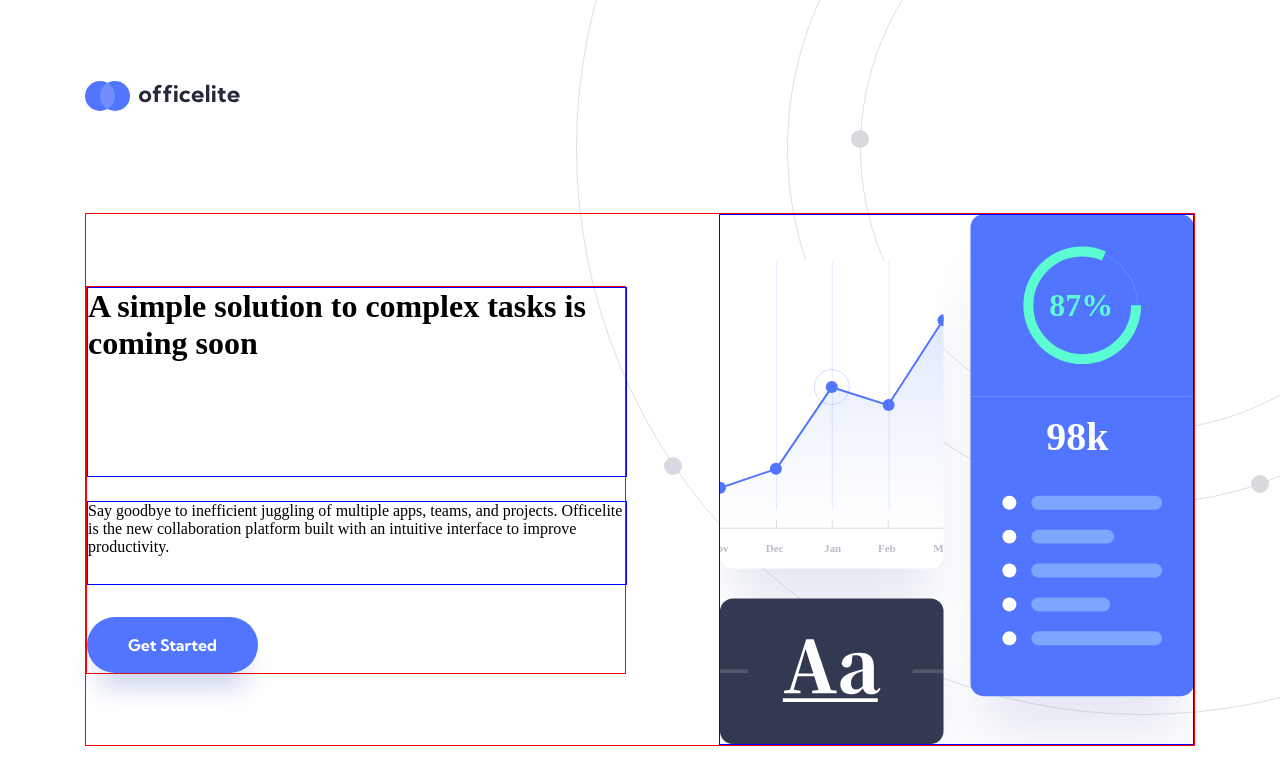
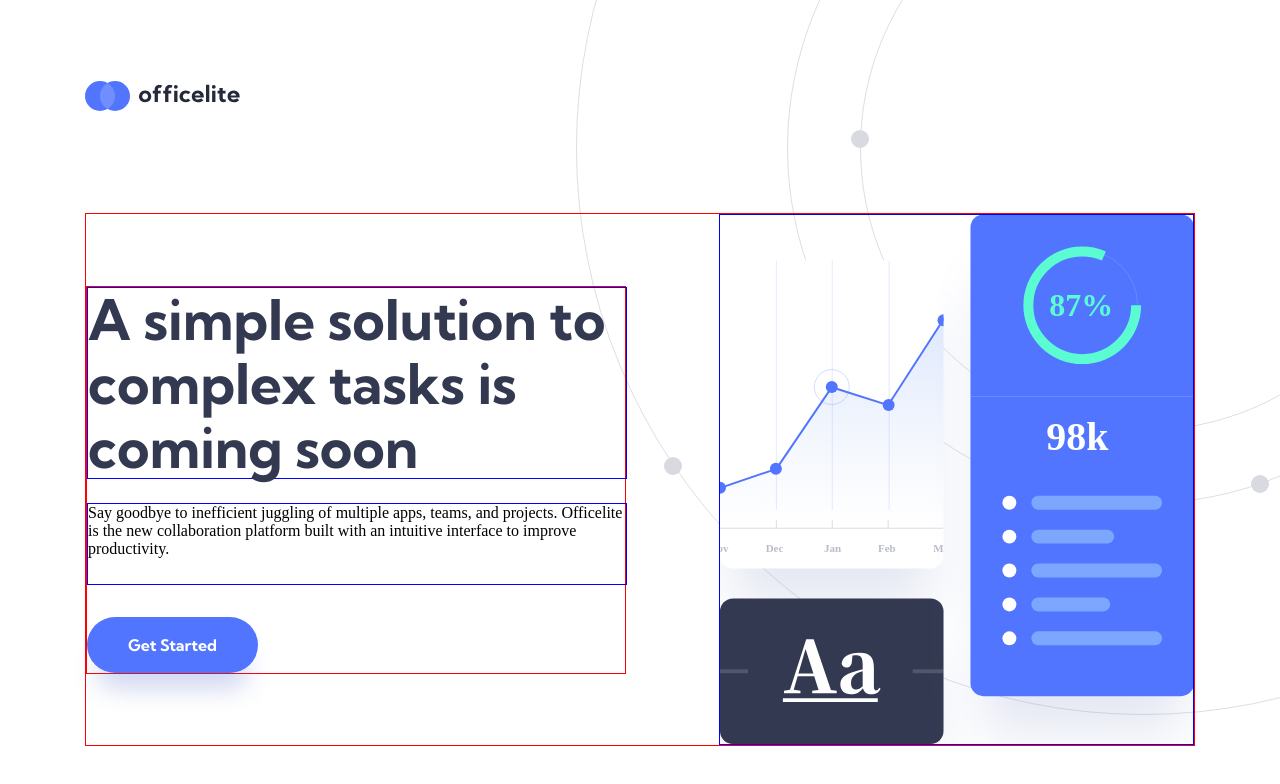
Before and after one commit to danielopq/officelite, a React (Vite) app: page / in a window 1280 px wide. Shown: the top 784 px of the page. Built offline with nearby package versions, Linux system fonts and the light colour scheme.

Commit message:
index.css - h1 color modified

```diff
--- a/src/assets/css/index.css
+++ b/src/assets/css/index.css
@@ -2,6 +2,7 @@
   --darkest-grey: #25293A; /*rgb(37,41,58) / hsl(229,22%,19%)*/
   --light-purple: #829CFF /*rgb(130, 156, 255) / hsl(228, 100%, 75%)*/;
   --dark-purple: #5175FF; /*rgb(81,117,255) / hsl(228,100%,66%) */
+  --dark-blue-med: #333950; /*rgb(51,57,80) / hsl(228,22%,26%) */
 }
 
 @font-face {
@@ -40,6 +41,8 @@ p{
 h1{
   margin: 0px;
   padding: 0px;
+  font: 700 56px/64px 'KumbhSans-Bold';
+  color: var(--dark-blue-med);
 }
 
 button{
```
